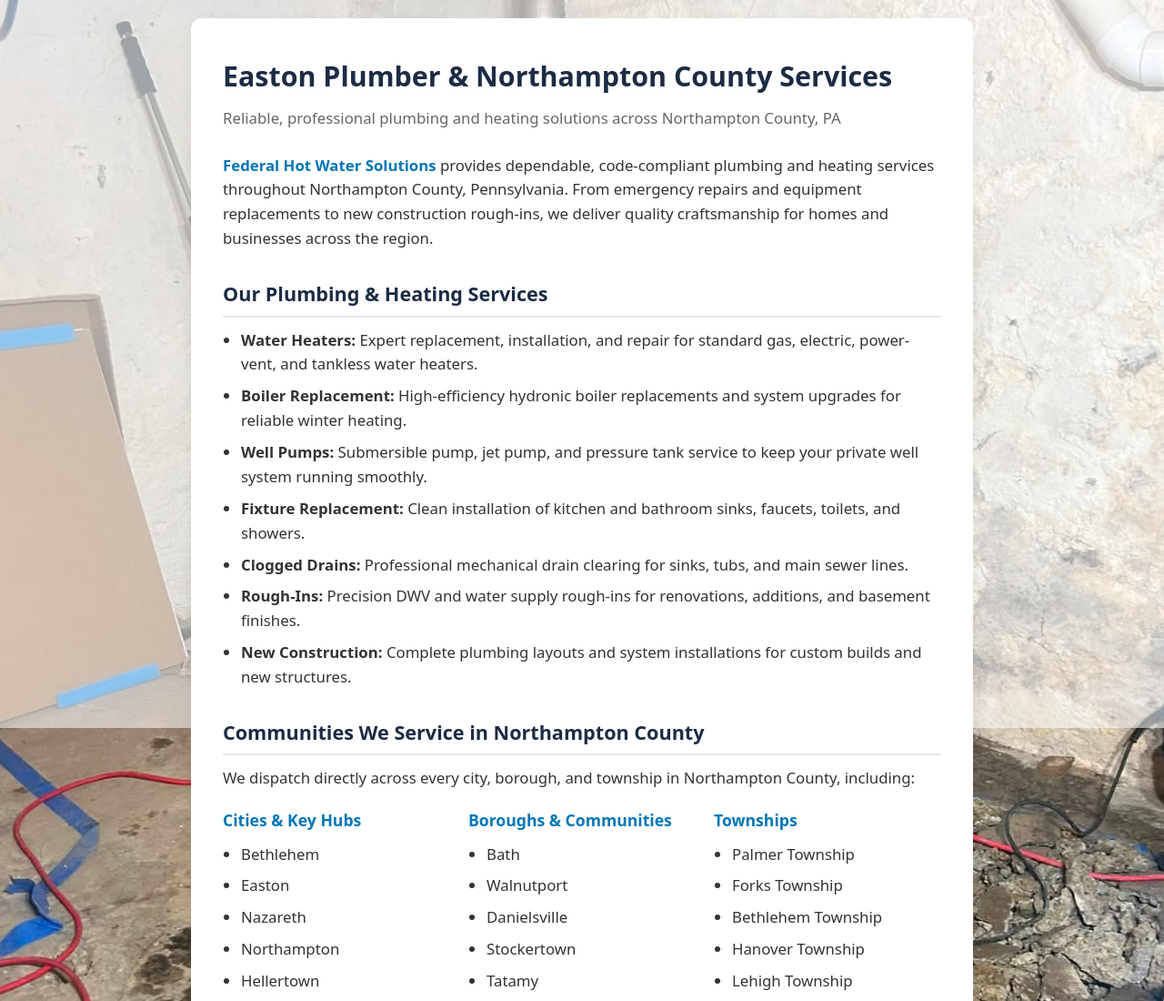
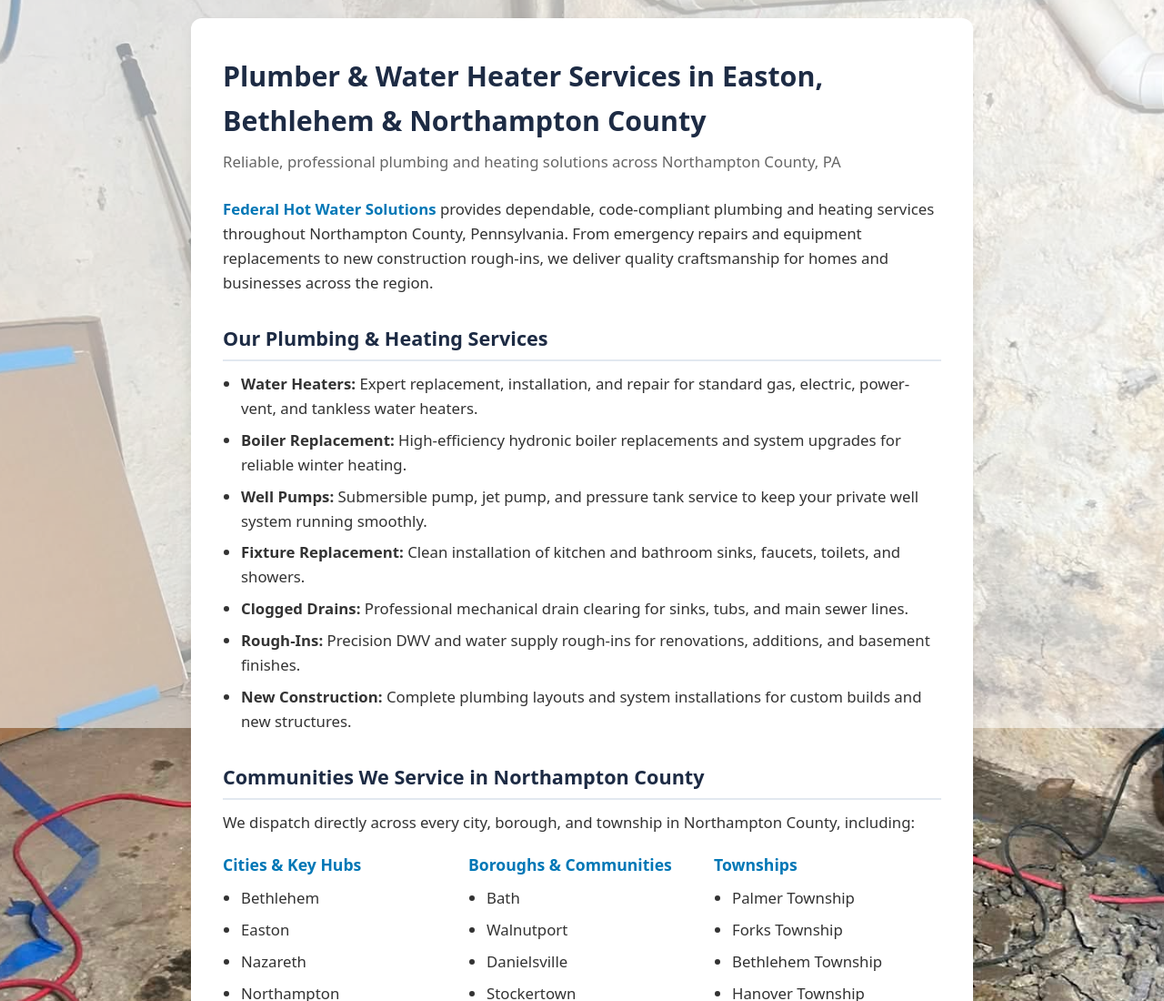
Before and after one commit to jakel33peters/FHWS, a plain HTML site: page northamptoncounty.html in a window 1280 px wide. Shown: the top 1100 px of the page at 91% size. Drawn offline with Linux system fonts and the light colour scheme.

Commit message:
Update title and heading for SEO improvements

```diff
--- a/northamptoncounty.html
+++ b/northamptoncounty.html
@@ -3,7 +3,7 @@
 <head>
     <meta charset="UTF-8">
     <meta name="viewport" content="width=device-width, initial-scale=1.0">
-    <title>Plumber Easton PA & Northampton County | Federal Hot Water Solutions</title>
+    <title>Plumber Easton, Bethlehem, & Northampton County | Federal Hot Water Solutions</title>
     <meta name="description" content="Licensed plumbing, water heaters, boilers, well pumps &amp; repairs across Northampton County, PA. Serving Bethlehem, Easton, Nazareth, Bangor &amp; surrounding towns. PA HIC #210613.">
 
     <script type="application/ld+json">
@@ -117,7 +117,7 @@
 <body>
     <div class="page-wrapper">
         <div class="content-card">
-            <h1>Easton Plumber & Northampton County Services</h1>
+            <h1>Plumber &amp; Water Heater Services in Easton, Bethlehem &amp; Northampton County</h1>
             <p class="subtitle">Reliable, professional plumbing and heating solutions across Northampton County, PA</p>
 
             <p>
```
